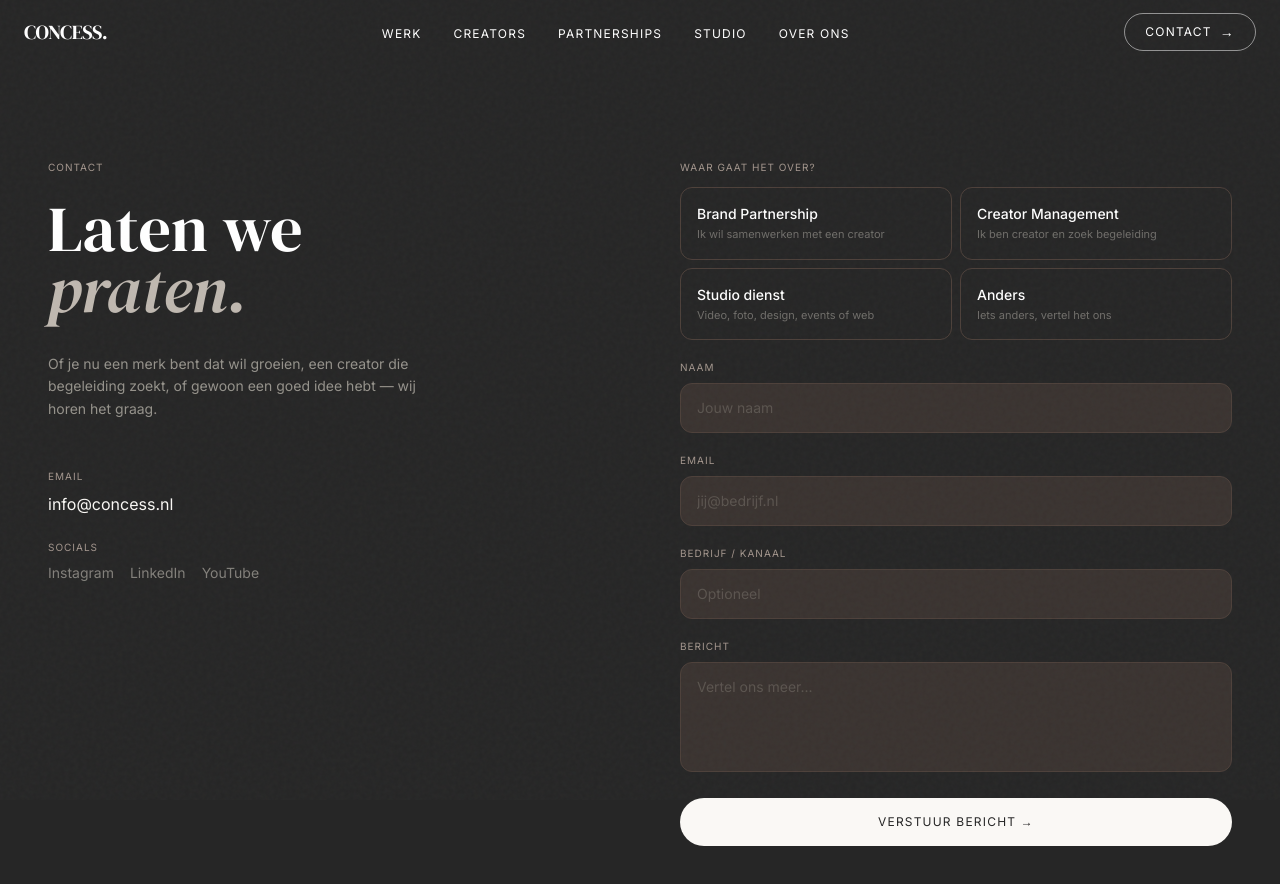
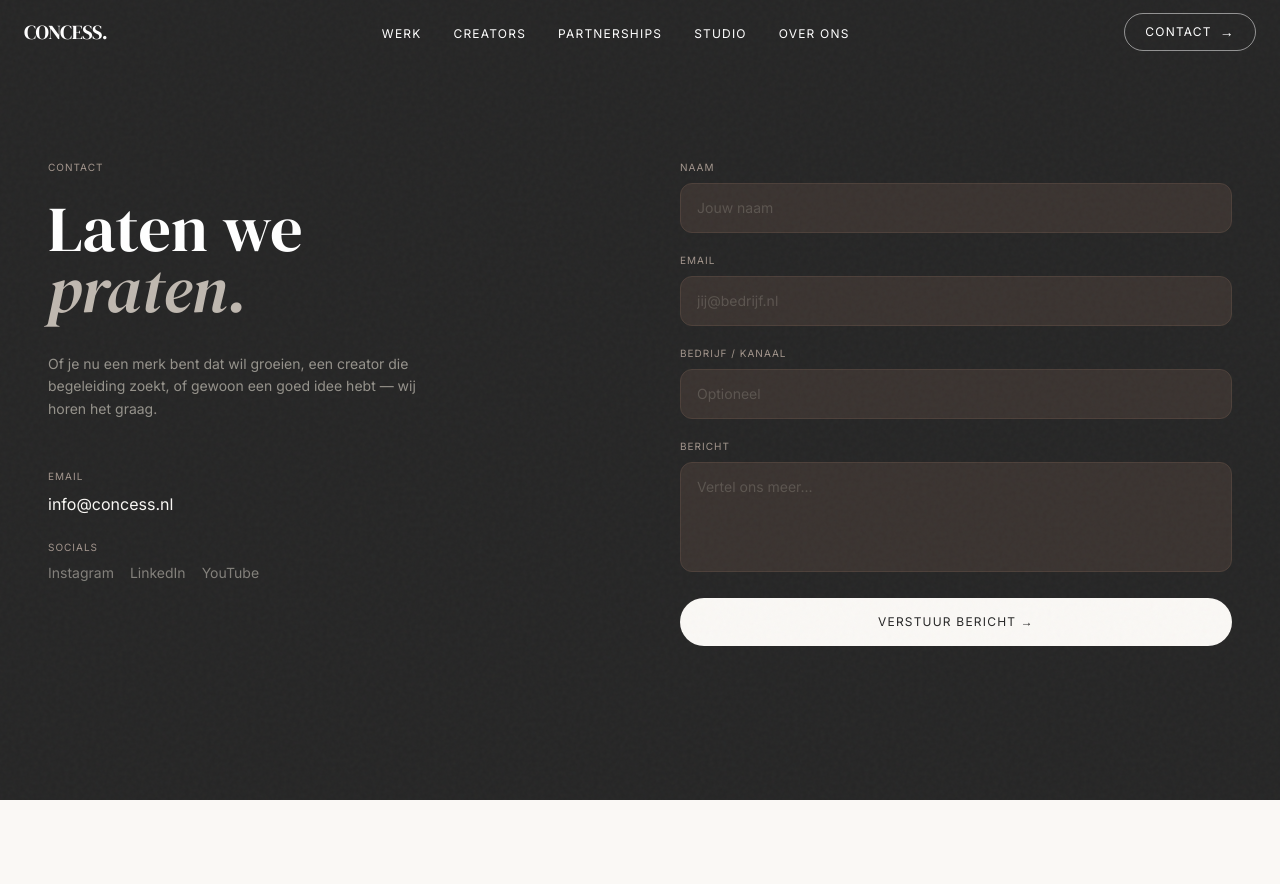
Before and after one commit to xmandysmit-tech/concess-website, a Next.js app: page /contact in a window 1280 px wide. Shown: the top 884 px of the page. After the commit the page ends 800 px from the top, so only its background shows below. Built offline with nearby package versions, Linux system fonts and the light colour scheme.

Commit message:
Remove type selector from contact form

```diff
--- a/app/contact/page.tsx
+++ b/app/contact/page.tsx
@@ -60,29 +60,6 @@ export default function ContactPage() {
               </div>
             ) : (
               <form onSubmit={handleSubmit} className="space-y-5">
-                {/* Type selector */}
-                <div>
-                  <p className="text-[10px] tracking-widest uppercase text-taupe-500 mb-3">Waar gaat het over?</p>
-                  <div className="grid grid-cols-2 gap-2">
-                    {options.map((o) => (
-                      <button
-                        key={o.id}
-                        type="button"
-                        onClick={() => setSelected(o.id)}
-                        className="text-left p-4 rounded-xl border transition-all duration-200"
-                        style={
-                          selected === o.id
-                            ? { borderColor: "var(--color-taupe-400)", background: "var(--color-dark-700)" }
-                            : { borderColor: "var(--color-dark-700)", background: "transparent" }
-                        }
-                      >
-                        <p className="text-white text-sm font-medium">{o.label}</p>
-                        <p className="text-linen-300/40 text-[11px] mt-0.5">{o.desc}</p>
-                      </button>
-                    ))}
-                  </div>
-                </div>
-
                 {/* Fields */}
                 {[
                   { name: "name", label: "Naam", type: "text", placeholder: "Jouw naam" },
```
